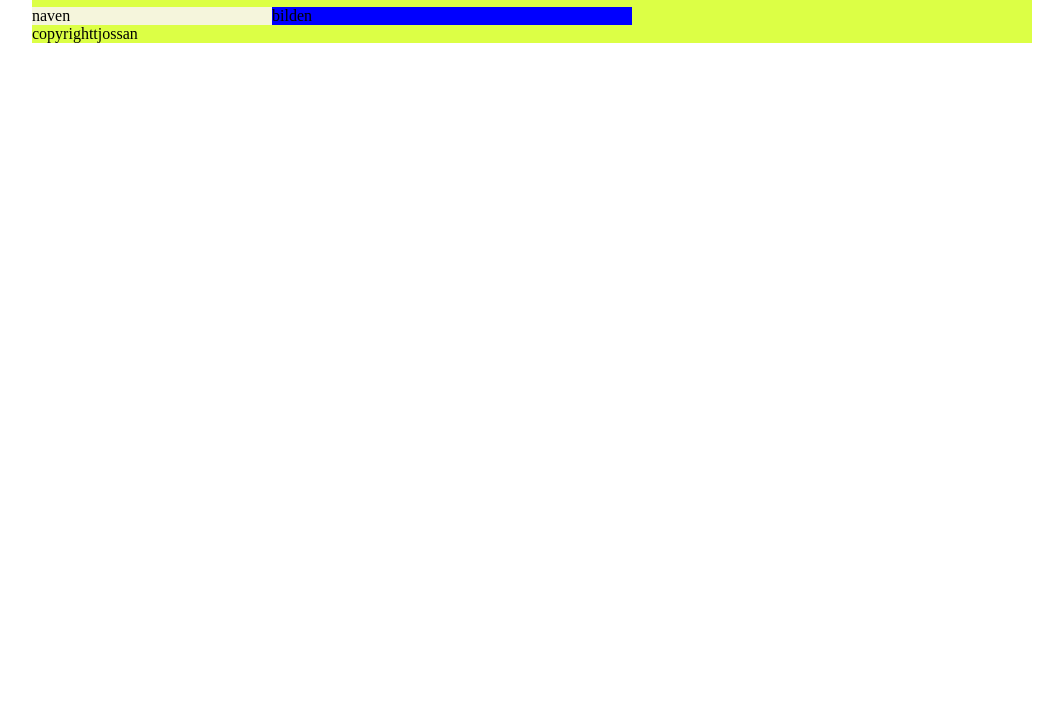
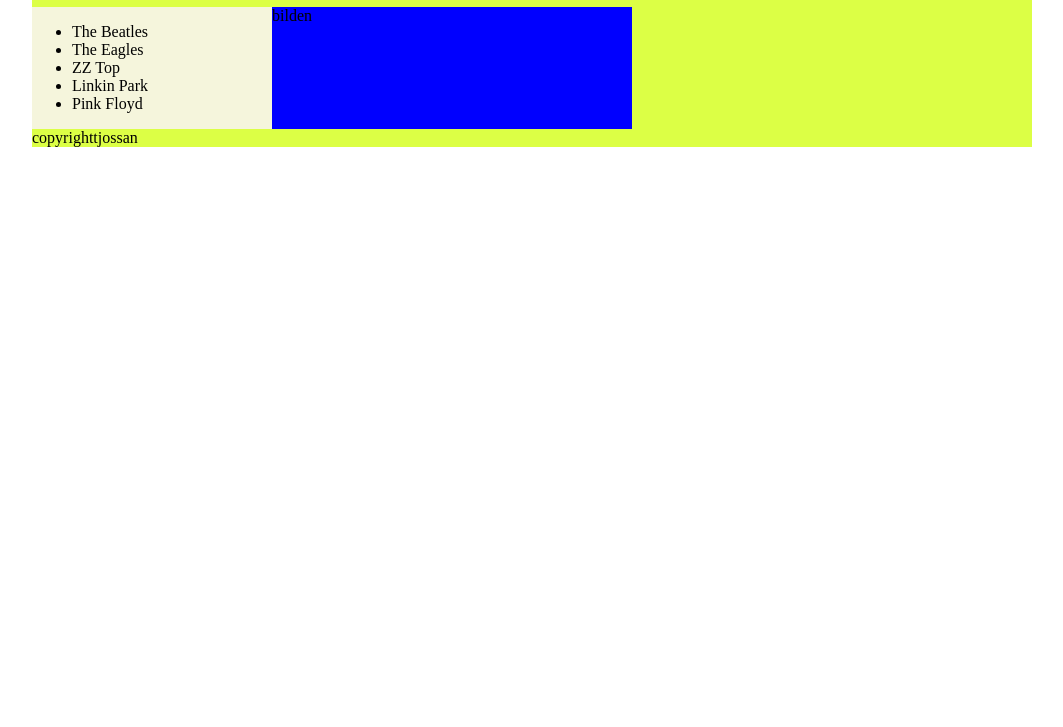
Before and after one commit to Benckert/Rockbands, a plain HTML site: page index.html in a window 1280 px wide. Shown: the part 73-800 px from the top of the page, without its empty margins (108-1171 px from the left). Drawn offline with Linux system fonts and the light colour scheme.

Commit message:
Navigation

```diff
--- a/index.html
+++ b/index.html
@@ -12,7 +12,16 @@
         <h1>Top 5 Famous Rockbands</h1>
       </header>
       <section class="main-content">
-        <aside>naven</aside>
+        <aside>
+          <ul>
+            <li>The Beatles</li>
+            <li>The Eagles</li>
+            <li>ZZ Top</li>
+            <li>Linkin Park</li>
+            <li>Pink Floyd</li>
+          </ul>
+        </aside>
+
         <main>bilden</main>
       </section>
       <footer>copyrighttjossan</footer>
```
